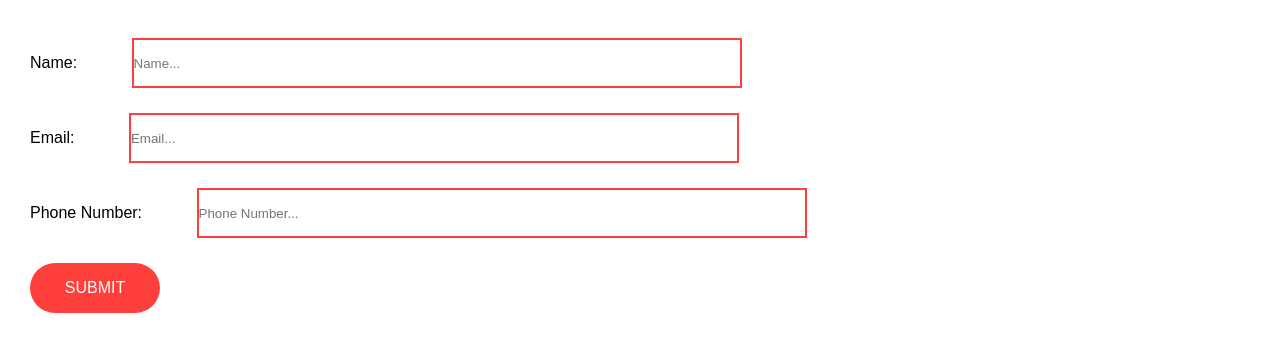
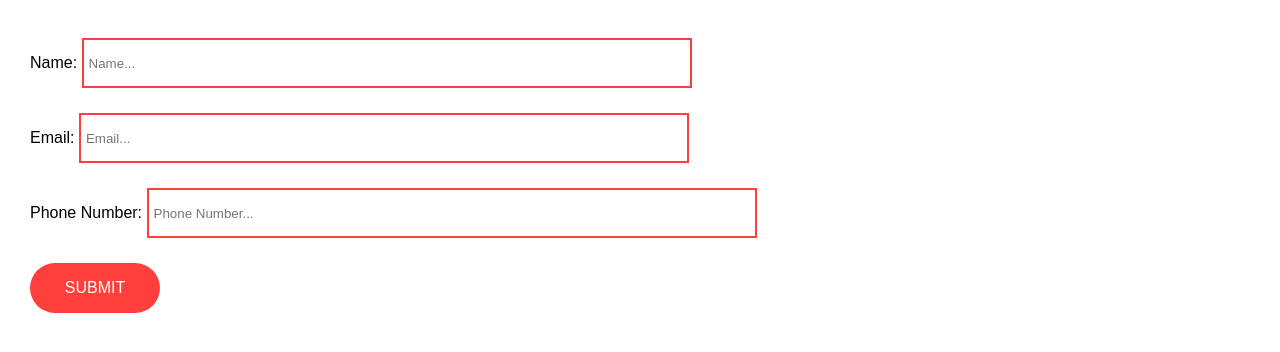
Before and after one commit to PJIceskull/MVC-Nav2, a website with bundled scripts: page contact.html in a window 1280 px wide. Shown: the part 130-482 px from the top of the page. Built offline with nearby package versions, Linux system fonts and the light colour scheme.

Commit message:
added padding to input boxes

```diff
--- a/scss/contact.scss
+++ b/scss/contact.scss
@@ -4,12 +4,20 @@ Form {
   //   display: flex;
   //   align-items: center;
   //   justify-content: space-between;
+  div {
+    max-width: 100%;
+    // display: flex;
+    // align-items: center;
+    // justify-content: space-between;
+  }
   .contactBox {
     height: 50px;
     width: 50%;
     border: 2px solid rgb(255, 63, 60);
     margin-top: 25px;
-    margin-left: 50px;
+    // margin-left: 20%;
+    // margin-right: 40%;
+    padding-left: 5px;
   }
   .submitBOX {
     background-color: rgb(255, 63, 60);
```
Also changed, not shown: css/styles.css, 1 other file.
